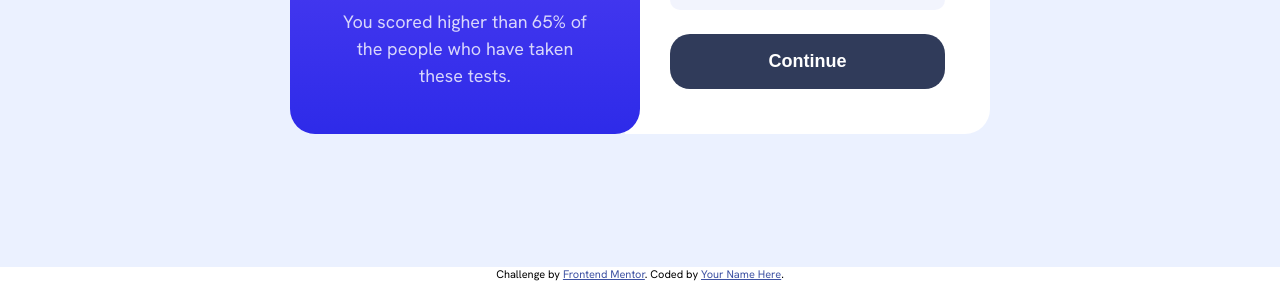
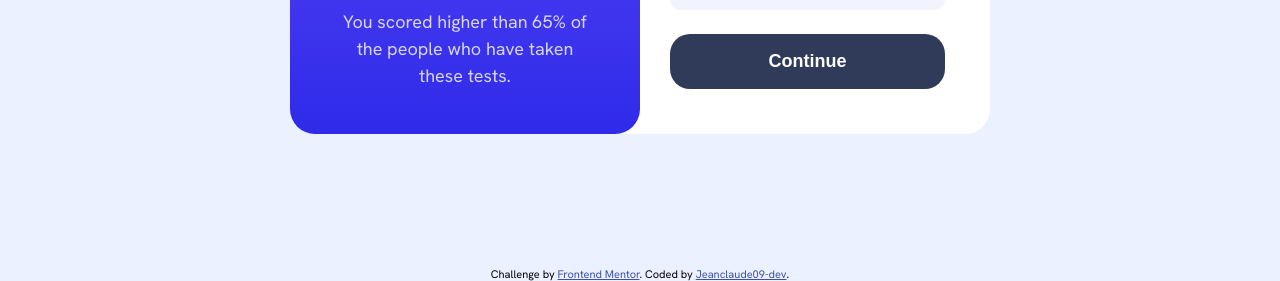
Before and after one commit to Jeanclaude09-dev/results-summary-component-main, a plain HTML site: page index.html in a window 1280 px wide. Shown: the part 533-814 px from the top of the page. Drawn offline with Linux system fonts and the light colour scheme.

Commit message:
Update README, add screenshot, and minor UI tweaks
Replaced README-template.md with a customized README.md including project details, learning notes, and resource links. Added Screenshot.png for visual reference. Updated index.html attribution with correct author link and improved style.css attribution background color for better UI.

```diff
--- a/index.html
+++ b/index.html
@@ -71,7 +71,10 @@
       Challenge by
       <a href="https://www.frontendmentor.io?ref=challenge" target="_blank"
         >Frontend Mentor</a
-      >. Coded by <a href="#">Your Name Here</a>.
+      >. Coded by
+      <a href="https://github.com/Jeanclaude09-dev" target="_blank"
+        >Jeanclaude09-dev</a
+      >.
     </footer>
   </body>
 </html>
--- a/style.css
+++ b/style.css
@@ -183,6 +183,7 @@ button:active {
 .attribution {
   font-size: 1.1rem;
   text-align: center;
+  background-color: var(--Pale-blue);
 }
 .attribution a {
   color: hsl(228, 45%, 44%);
```
Also changed, not shown: Screenshot.png (added), 2 other files.
